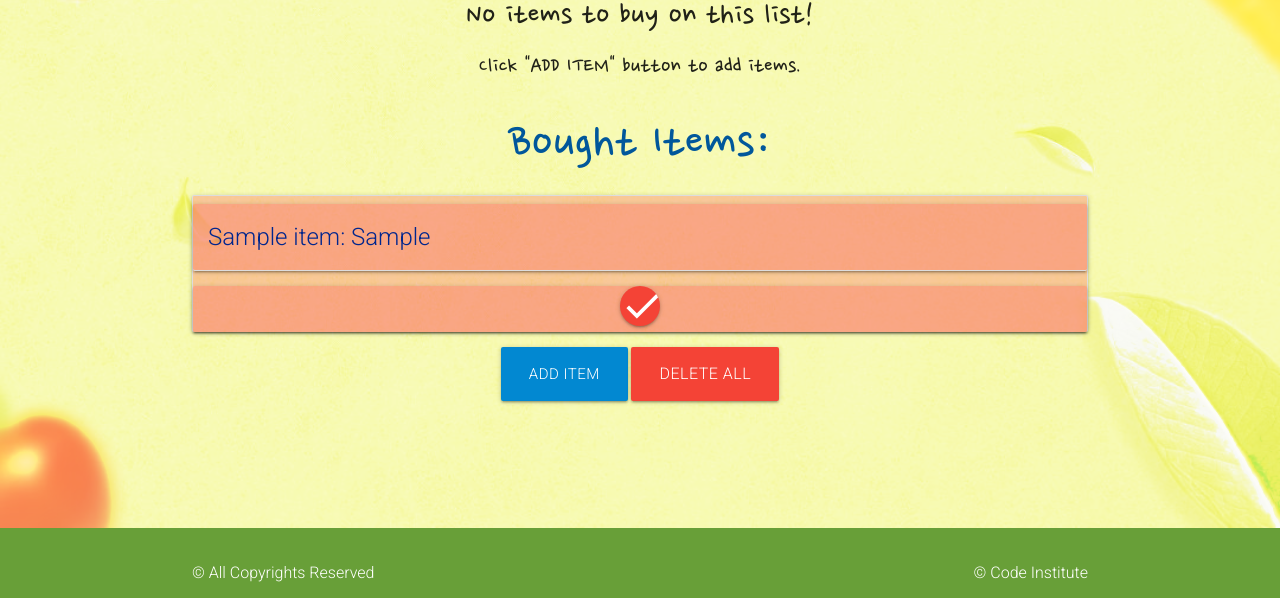
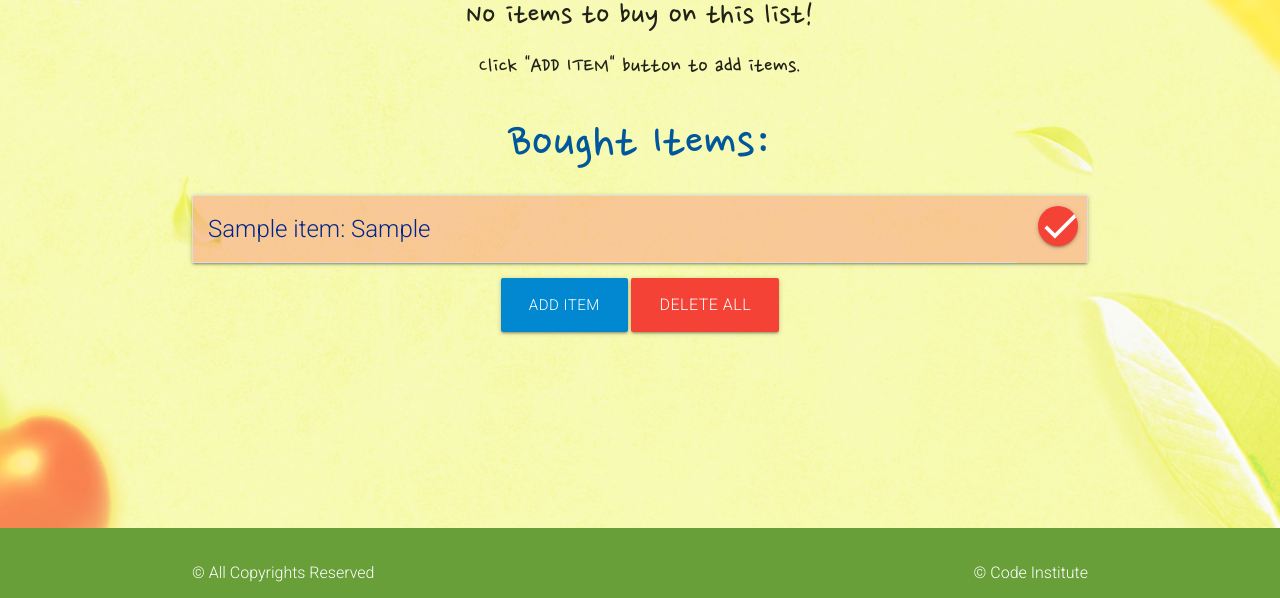
Before and after one commit to TomaszWoloszyn983/shopping-list-application, a Django app: a page that uses templates/show_list_items.html in a window 1280 px wide. Shown: the part 202-800 px from the top of the page. Run offline with Django 3.2, Linux system fonts and the light colour scheme; tables that the repository leaves empty hold one stand-in row (values such as "Sample post").

Commit message:
Fix mark_as_bought buttons irresponsibility

```diff
--- a/static/css/style.css
+++ b/static/css/style.css
@@ -94,6 +94,19 @@ nav :hover{
 
 
 /* Item Card (Collapsible) */
+.collapsible-header {
+  display: -webkit-box;
+  display: -webkit-flex;
+  display: -ms-flexbox;
+  display: flex;
+  cursor: pointer;
+  -webkit-tap-highlight-color: transparent;
+  line-height: 1.5;
+  padding: 1rem;
+  /* background-color: #fff; */
+  border-bottom: 1px solid #ddd;
+  margin-right: 70px;
+}
 .collapsible-body {
   background-color: rgba(252, 87, 87, 0.5);
   padding: 10px 30px;
@@ -101,11 +114,14 @@ nav :hover{
 .collapsible-body :active{
   background-color: rgba(252, 87, 87, 0.8);
 }
+.item-name {
+  background-color: rgba(252, 87, 87, 0.0);
+}
 .btn-floating.halfway-fab {
-  position: sticky;
+  position:absolute;
   /* right: 41px; */
   right: 1%;
-  bottom: 5%;
+  bottom: 25px;
   vertical-align: baseline;
 }
 .material-symbols-outlined {
--- a/templates/items.html
+++ b/templates/items.html
@@ -28,8 +28,8 @@
                                     </p>
                                 </div>
                                 <div class="card-action">
-                                    <a href="{% url 'edit_ext_item' item.slug %}" class="btn blue">Edit</a>
-                                    <a href="delete_{{item.slug}}" class="waves-effect waves-light btn red modal-trigger" data-target="delete_{{item.slug}}">Delete</a>
+                                    <a href="{% url 'edit_ext_item' item.slug %}" class="btn blue darken-2">Edit</a>
+                                    <a href="delete_{{item.slug}}" class="waves-effect waves-light white-text btn red darken-2 modal-trigger" data-target="delete_{{item.slug}}">Delete</a>
 
                                     <!-- Toggling between bought and to buy status -->
 
@@ -41,7 +41,7 @@
                                         </div>
                                         <div class="modal-footer">
                                             <a href="{% url 'delete_ext_item' item.slug %}" class="waves-effect waves-red btn red">YES</a>
-                                            <a class="modal-close waves-effect waves-green btn green darken-2">NO</a>
+                                            <a href="#" class="modal-close waves-effect waves-green btn green darken-2">NO</a>
                                         </div>
                                     </div>
                                 </div>
--- a/templates/list.html
+++ b/templates/list.html
@@ -65,7 +65,7 @@
         </div>
         <div class="modal-footer">
         <a href="{% url 'delete_list' list.slug %}" class="waves-effect waves-red btn red">YES</a>
-        <buttton class="modal-close waves-effect waves-green btn green darken-2">NO</buttton>
+        <a href="#" class="modal-close waves-effect waves-green btn green darken-2">NO</a>
         </div>
     </div>
     {% empty %}
--- a/templates/show_list_items.html
+++ b/templates/show_list_items.html
@@ -43,7 +43,7 @@
     {% for item in items_to_buy_ext %}
     <ul class="collapsible card hoverable">
         <li class="flow-text">
-            <div class="collapsible-header brand-logo card ">
+            <div class="collapsible-header brand-logo item-name ">
                 {% if item.urgent %}
                     <span class="card-title ">{{forloop.counter}}.
                         <i class="material-icons indigo-text darken-4" style="font-size: 2rem;">star_border</i>
@@ -54,7 +54,7 @@
             </div>
             <div class="card right-align">
                 <a href="{% url 'mark_as_bought_ext' item.slug %}"
-                    class="btn-floating halfway-fab  waves-light lime darken-1 grey-text">
+                    class="btn-floating halfway-fab waves-effect waves-light lime darken-1 grey-text">
                     <i class="material-icons indigo-text darken-4" style="font-size: 2rem;">add_shopping_cart</i>
                 </a>
             </div>
@@ -96,7 +96,7 @@
     {% for item in bought_items_ext %}
     <ul class="collapsible card">
         <li>
-            <div class="collapsible-header hoverable brand-logo card">
+            <div class="collapsible-header hoverable brand-logo item-name">
                 <span class="card-title">{{ item.name }}: {{ item.quantity }}</span>
             </div>
             <div class="card">
@@ -146,12 +146,12 @@
     {% for item in items_to_buy %}
     <ul class="collapsible card hoverable">
         <li class="flow-text">
-            <div class="collapsible-header brand-logo card ">
+            <div class="collapsible-header brand-logo item-name">
                 <span class="card-title">{{forloop.counter}}. {{ item.name }}: {{ item.quantity }}</span>
             </div>
             <div class="card center">
                 <a href="{% url 'mark_as_bought' item.slug %}"
-                    class=" btn-large pulse btn-floating halfway-fab waves-light lime darken-1 grey-text">
+                    class=" btn pulse btn-floating halfway-fab waves-light lime darken-1 grey-text">
                     <i class="material-icons indigo-text darken-4" style="font-size: 2rem;">add_shopping_cart</i>
                 </a>
             </div>
@@ -193,9 +193,9 @@
 
     <!-- Displays the list of items that are NOT marked as bought-->
     {% for item in bought_items %}
-    <ul class="collapsible card">
+    <ul class="collapsible hoverable card">
         <li>
-            <div class="collapsible-header hoverable brand-logo card">
+            <div class="collapsible-header brand-logo item-name">
                 <span class="card-title">{{ item.name }}: {{ item.quantity }}</span>
             </div>
             <div class="card center">
```
